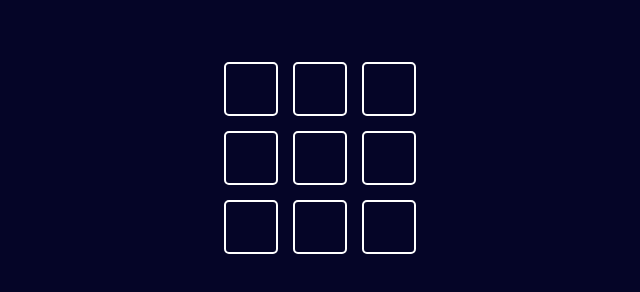
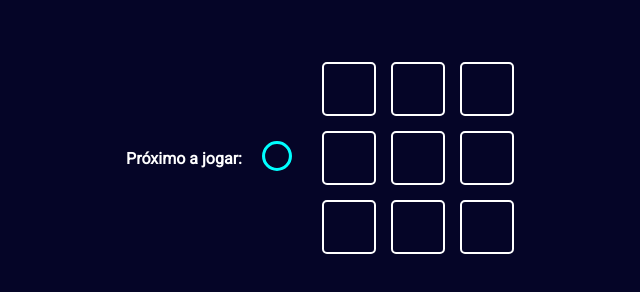
Before and after one commit to fabiopdiogo/react-jogo-da-velha, a Next.js app: page / in a window 1280 px wide. Shown: the part 338-630 px from the top of the page, without its empty margins (320-960 px from the left). Built offline with nearby package versions, Linux system fonts and the light colour scheme.

Commit message:
Criado logica do game

```diff
--- a/src/components/game/Game.jsx
+++ b/src/components/game/Game.jsx
@@ -1,23 +1,47 @@
 import { useState } from 'react'
 import styles from './Game.module.css'
 
+import Icon from '../icon/Icon'
 import GameOption from '../gameOption/GameOption'
 let array = Array(9).fill(0)
 
 function Game (){
-  const [gameState, setGameState] = useState(Array(9).fill())
+  const [gameState, setGameState] = useState(Array(9).fill(0))
+  const [currentPlayer, setCurrentPlayer] = useState(1)
 
-  console.log(gameState)
+  const handleClick = (pos) =>{
+      if (gameState[pos] === 0) {
+        let newGameState = [...gameState]
+        newGameState[pos] = currentPlayer
+        setCurrentPlayer(currentPlayer * -1)
+        setGameState(newGameState)
+      }
+
+  }
+
   return(
+    <div className={styles.gameContent}>
+
+      <div className={styles.gameInfo}>
+        <h4>Próximo a jogar:</h4>
+        {
+          currentPlayer === 1 && <Icon iconName="circle" />
+        }
+         {
+          currentPlayer === -1 && <Icon iconName="x" />
+        }
+      </div>
       <div className={styles.game}>
         {
           gameState.map((value, pos) =>
             <GameOption
               key={`game-option-pos-${pos}`}
               status={value}
+              onClick={() => handleClick(pos)}
             />
           )
         }
+      </div>
     </div>
 
   )
--- a/src/components/game/Game.module.css
+++ b/src/components/game/Game.module.css
@@ -3,3 +3,16 @@
   grid-template-columns: repeat(3, 1fr);
   gap: 15px;
 }
+
+.gameContent{
+  display: flex;
+  gap: 30px;
+  align-items: center;
+}
+
+.gameInfo{
+  display: flex;
+  flex-direction: row;
+  align-items: center;
+  gap: 20px;
+}
--- a/src/components/gameOption/GameOption.jsx
+++ b/src/components/gameOption/GameOption.jsx
@@ -3,9 +3,9 @@
 
 const GameIcon = ({iconName}) => <Icon iconName={iconName} size="25px"/>
 
-function GameOption ({status}) {
+function GameOption ({status, onClick}) {
   return (
-    <div className={styles.gameOption}>
+    <div className={styles.gameOption} onClick={onClick} >
       {
         status === 1 && <Icon iconName="circle" />
       }
```
Lines whose indentation alone changed are shown as unchanged.
